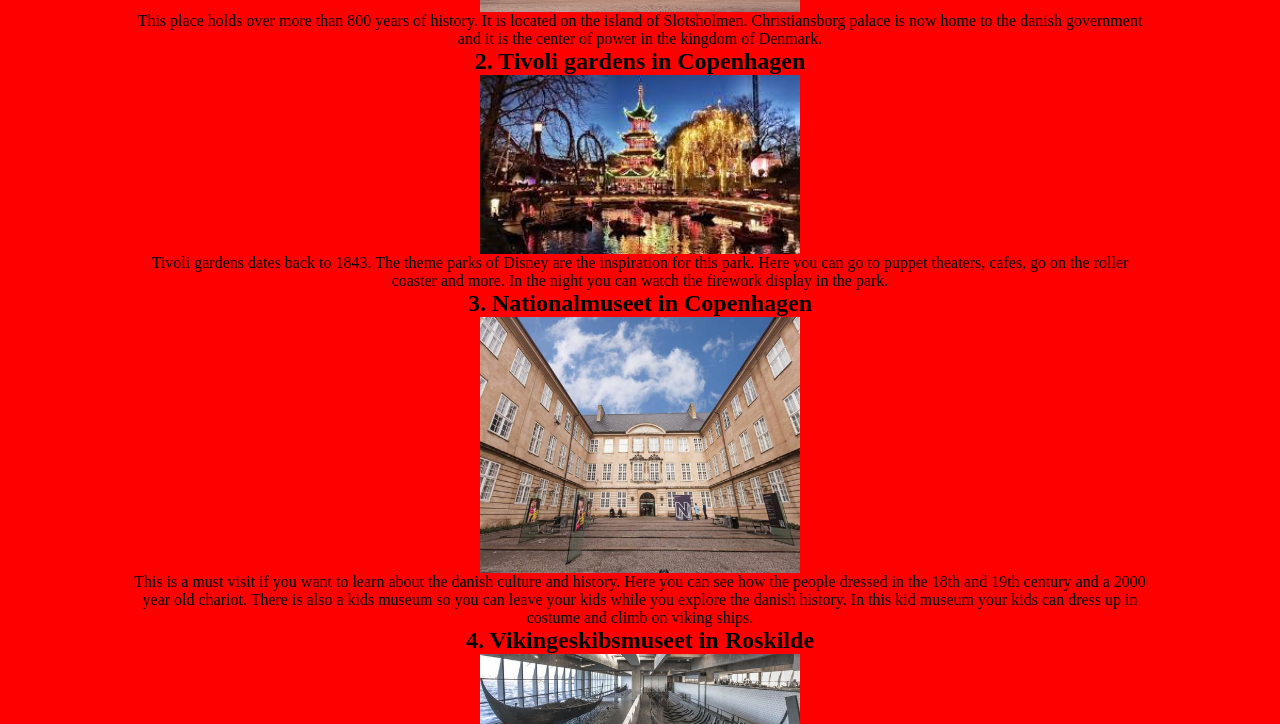
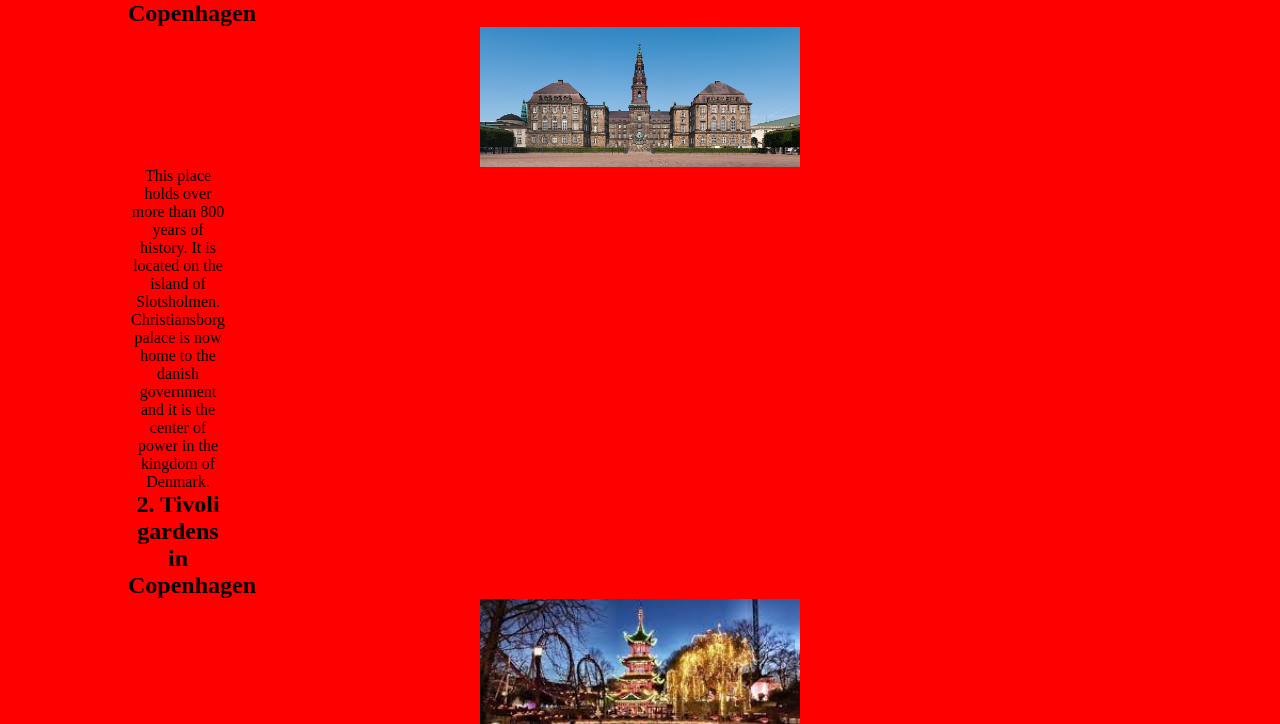
Before and after one commit to 19TekBWeb1/DanskSite, a plain HTML site: page sights.html in a window 1280 px wide. Shown: the part 212-936 px from the top of the page. Drawn offline with Linux system fonts and the light colour scheme.

Commit message:
Update stylesheet.css

```diff
--- a/css/stylesheet.css
+++ b/css/stylesheet.css
@@ -23,9 +23,11 @@ height: auto;
 }
 .p_sights{
     text-align: center;
+    width: 100px;
 }
 .h_sights{
     text-align: center;
+    width: 100px;
 }
 .bilder_sights{
     margin-left: auto;
```
